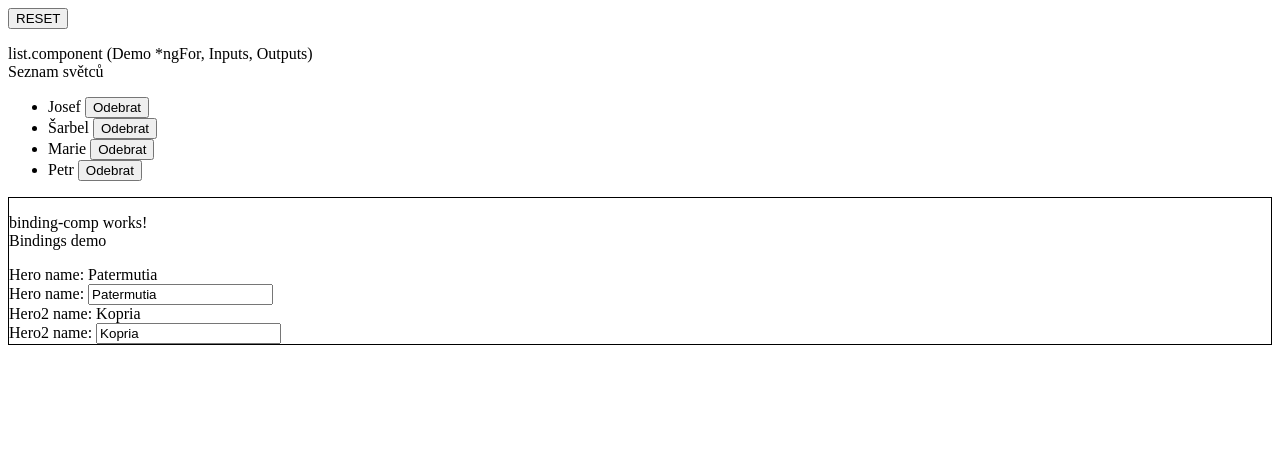
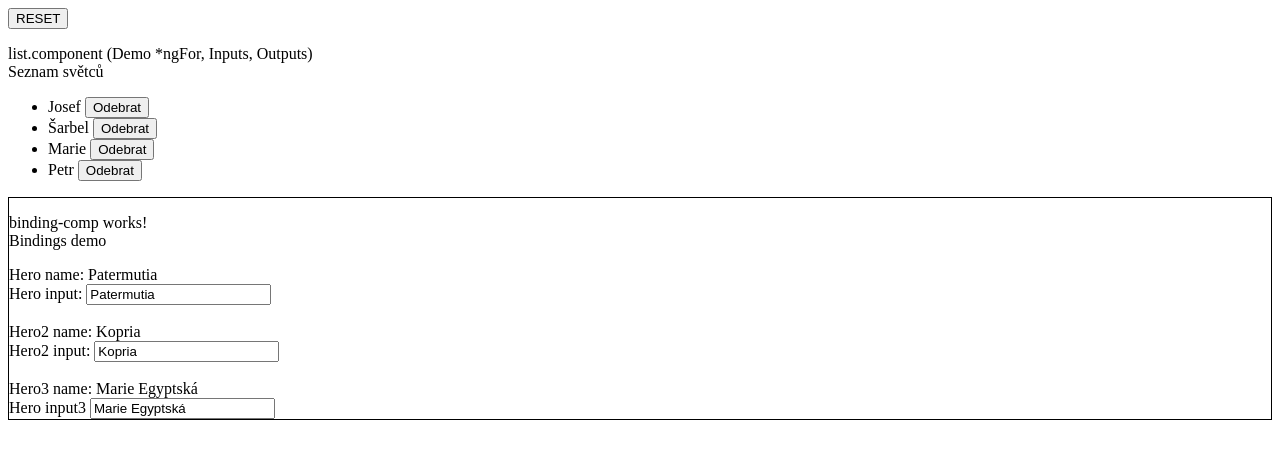
Before and after one commit to zdendapa/angular-manual-components, an Angular app: page / in a window 1280 px wide. Shown: the top 458 px of the page. Built offline with nearby package versions, Linux system fonts and the light colour scheme.

Commit message:
2 files modified

```diff
--- a/src/app/binding-comp/binding-comp.component.html
+++ b/src/app/binding-comp/binding-comp.component.html
@@ -3,11 +3,14 @@
   Bindings demo
 </p>
 <div>Hero name: {{ hero.name }}</div>
-<span>Hero name: </span><input [(ngModel)]="hero.name" />
-
+<span>Hero input: </span><input [(ngModel)]="hero.name" />
+<br><br>
 <div>Hero2 name: {{ heroSecond.name }}</div>
-<span>Hero2 name: </span
+<span>Hero2 input: </span
 ><input
   [ngModel]="heroSecond.name"
   (ngModelChange)="heroSecond.name = $event"
 />
+<br><br>
+<div>Hero3 name: {{ heroThird.name }}</div>
+Hero input3 <input #heroInput [value]="heroThird.name" (keyup)="heroThird.name = heroInput.value">
--- a/src/app/binding-comp/binding-comp.component.ts
+++ b/src/app/binding-comp/binding-comp.component.ts
@@ -9,10 +9,12 @@ export class BindingCompComponent implements OnInit {
 
     hero;
     heroSecond;
+    heroThird;
 
   constructor() {
     this.hero = { name: "Patermutia" };
     this.heroSecond = { name: "Kopria" };
+    this.heroThird = { name: "Marie Egyptská" };
     console.log(this.hero.name);
   }
 
```
